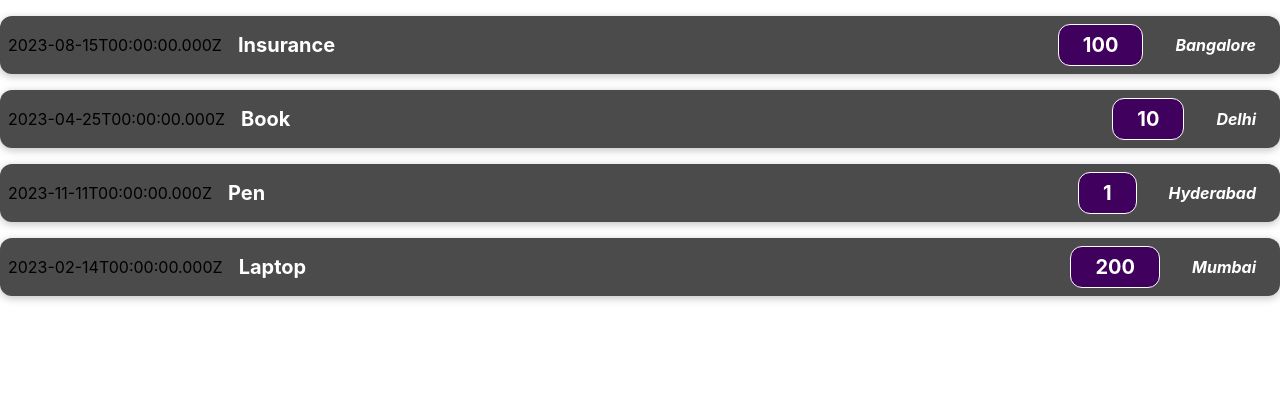
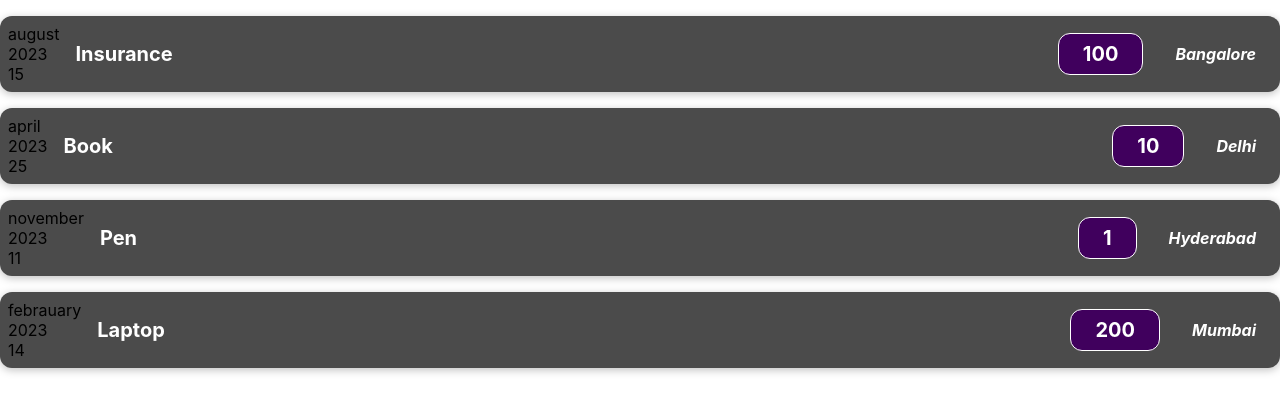
Before and after one commit to sukku-akky/ReactExpensesApp, a React (Create React App) app: page / in a window 1280 px wide. Shown: the top 412 px of the page. Built offline with nearby package versions, Linux system fonts and the light colour scheme.

Commit message:
formatting date

```diff
--- a/src/components/ExpenseItem.js
+++ b/src/components/ExpenseItem.js
@@ -2,11 +2,19 @@
 import "./ExpenseItem.css";
 
 const ExpenseItem=(props)=>{
+    const months=['january','febrauary','march','april','may','june','july','august','september','october','november','december'];
+    const month=months[props.date.getMonth()];
+    const year=props.date.getFullYear();
+    const day=props.date.getDate();
 
 
     return (
         <div className="expense-item">
-            <div>{props.date.toISOString()}</div>
+            <div>
+                <div>{month}</div>
+                <div>{year}</div>
+                <div>{day}</div>
+            </div>
             <div className="expense-item__description">
                 <h2>{props.title}</h2>
             </div>
```
